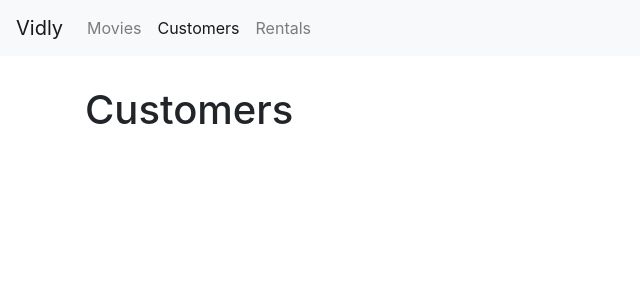
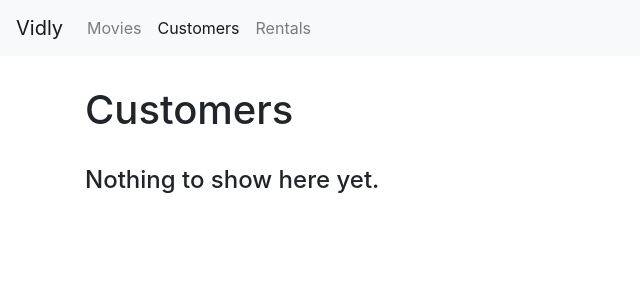
Before and after one commit to iFaiq19/Vidly-React-App, a React (Create React App) app: page /customers in a window 1280 px wide. Shown: the top 300 px of the page, without its empty margins (0-640 px from the left). Built offline with nearby package versions, Linux system fonts and the light colour scheme.

Commit message:
Done with routing

```diff
--- a/src/components/customers.jsx
+++ b/src/components/customers.jsx
@@ -1,7 +1,13 @@
 import React from "react";
 
 const Customers = () => {
-  return <h1>Customers</h1>;
+  return (
+    <div>
+      <h1>Customers</h1>
+      <br />
+      <h4>Nothing to show here yet.</h4>
+    </div>
+  );
 };
 
 export default Customers;
--- a/src/components/rentals.jsx
+++ b/src/components/rentals.jsx
@@ -1,7 +1,13 @@
-import React from 'react';
+import React from "react";
 
 const Rentals = () => {
-    return ( <h1>Rentals</h1> );
-}
+  return (
+    <div>
+      <h1>Rentals</h1>
+      <br />
+      <h4>Nothing to show here yet.</h4>
+    </div>
+  );
+};
 
 export default Rentals;
```
